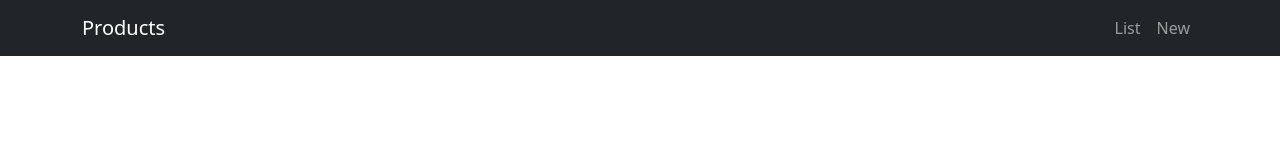
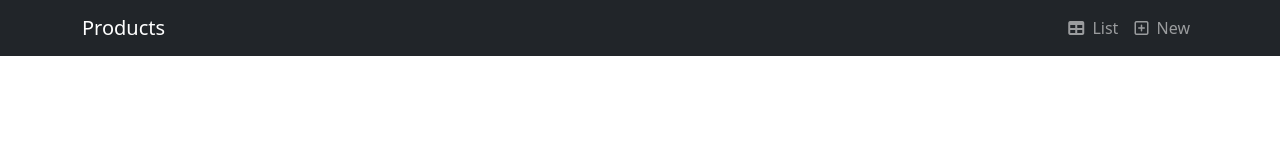
Before and after one commit to roggerortiz/angular-crud-app, an Angular app: page / in a window 1280 px wide. Shown: the top 160 px of the page. Built offline with nearby package versions, Linux system fonts and the light colour scheme.

Commit message:
add font awesome free

```diff
--- a/angular.json
+++ b/angular.json
@@ -54,6 +54,7 @@
               "src/manifest.webmanifest"
             ],
             "styles": [
+              "./node_modules/@fortawesome/fontawesome-free/css/all.min.css",
               "./node_modules/bootstrap/dist/css/bootstrap.min.css",
               "src/styles.scss"
             ],
--- a/package.json
+++ b/package.json
@@ -18,6 +18,7 @@
     "@angular/platform-browser-dynamic": "~13.0.0",
     "@angular/router": "~13.0.0",
     "@angular/service-worker": "~13.0.0",
+    "@fortawesome/fontawesome-free": "6.2.1",
     "@popperjs/core": "2.11.6",
     "bootstrap": "5.2.3",
     "rxjs": "~7.4.0",
--- a/src/app/components/navbar/navbar.component.html
+++ b/src/app/components/navbar/navbar.component.html
@@ -8,10 +8,16 @@
     <div class="collapse navbar-collapse" id="navbarNav">
       <ul class="navbar-nav ms-auto">
         <li class="nav-item">
-          <a class="nav-link" href="#">List</a>
+          <a class="nav-link" href="#">
+            <i class="fa-solid fa-table"></i>
+            List
+          </a>
         </li>
         <li class="nav-item">
-          <a class="nav-link" href="#">New</a>
+          <a class="nav-link" href="#">
+            <i class="fa-regular fa-square-plus"></i>
+            New
+          </a>
         </li>
       </ul>
     </div>
--- a/src/styles.scss
+++ b/src/styles.scss
@@ -1 +1,9 @@
 /* You can add global styles to this file, and also import other style files */
+
+.fa-classic,
+.fa-regular,
+.fa-solid,
+.far,
+.fas {
+  margin-right: 0.25rem;
+}
```
Also changed, not shown: 1 other file (tests, documents, lock files or other folders).
